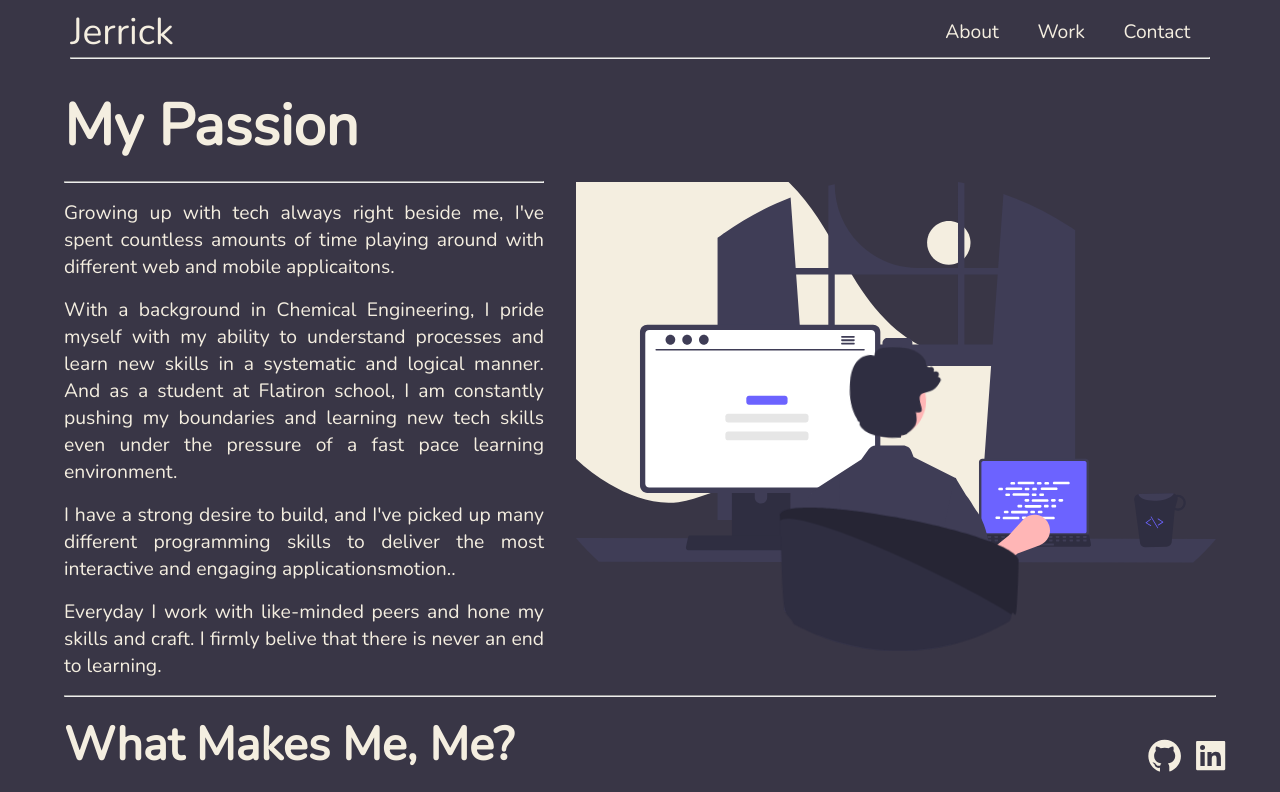
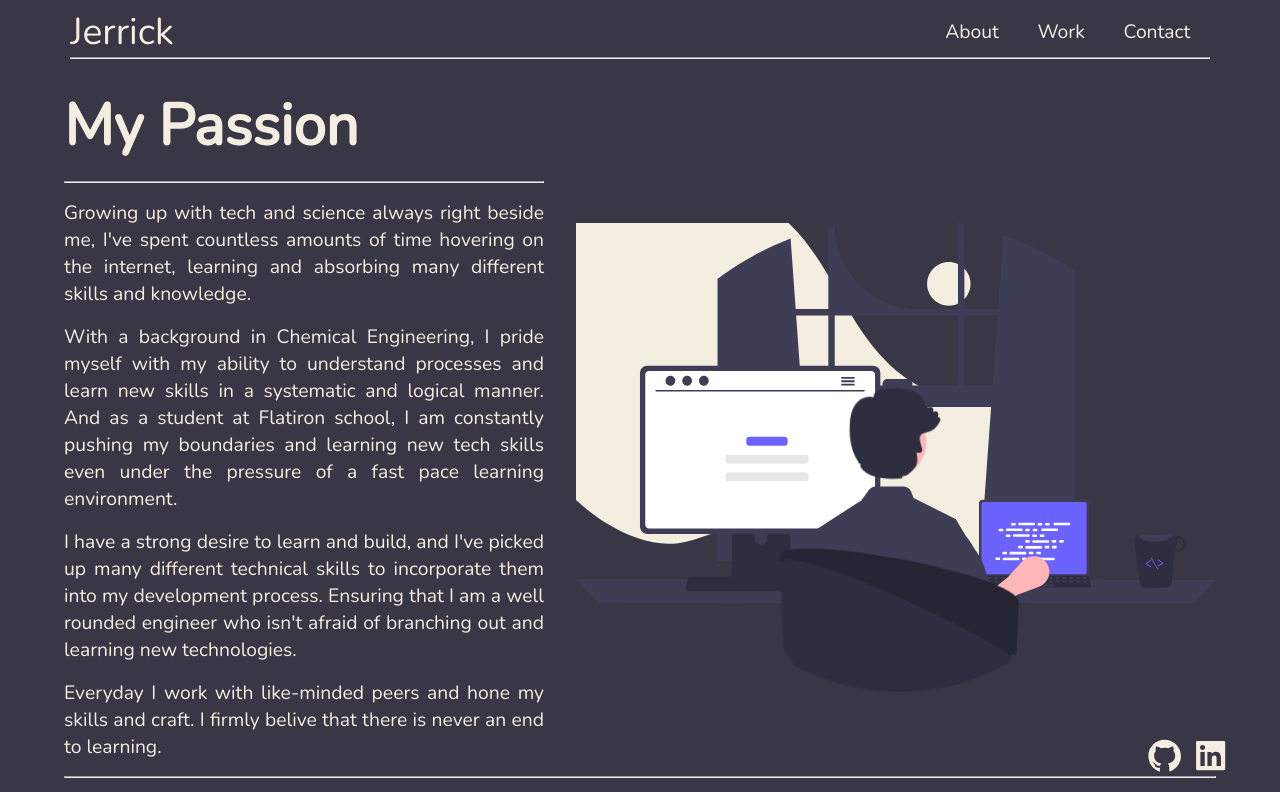
Before and after one commit to Jerricke/my-portfolio2.0, a React (Vite) app: page /about in a window 1280 px wide. Shown: the top 792 px of the page. Built offline with nearby package versions, Linux system fonts and the light colour scheme.

Commit message:
about changes

```diff
--- a/src/components/About_Main/About_Main.jsx
+++ b/src/components/About_Main/About_Main.jsx
@@ -26,9 +26,9 @@ export default function AboutMain() {
             animate={animation}
             transition={{ type: 'spring', delay: 0.6 }}
           >
-            Growing up with tech always right beside me, I&apos;ve spent
-            countless amounts of time playing around with different web and
-            mobile applicaitons.
+            Growing up with tech and science always right beside me, I&apos;ve
+            spent countless amounts of time hovering on the internet, learning
+            and absorbing many different skills and knowledge.
           </motion.p>
           <motion.p
             initial={initial}
@@ -46,9 +46,10 @@ export default function AboutMain() {
             animate={animation}
             transition={{ type: 'spring', delay: 0.8 }}
           >
-            I have a strong desire to build, and I&apos;ve picked up many
-            different programming skills to deliver the most interactive and
-            engaging applicationsmotion..
+            I have a strong desire to learn and build, and I&apos;ve picked up
+            many different technical skills to incorporate them into my
+            development process. Ensuring that I am a well rounded engineer who
+            isn't afraid of branching out and learning new technologies.
           </motion.p>
           <motion.p
             initial={initial}
@@ -112,7 +113,7 @@ export default function AboutMain() {
           solidified my love for making every coffee a beauitifully crafted
           drink.
         </p>
-        <h3 className="fade-in">A Gamer For Life</h3>
+        {/* <h3 className="fade-in">A Gamer For Life</h3>
         <p className="fade-in">
           I grew up with computers, and as far as I can remember, I&apos;ve
           always had a mouse in the grip of my palm. My passion for computers
@@ -123,7 +124,7 @@ export default function AboutMain() {
           <strong>gamifying my learning processes</strong>; I create arbitrary
           milestones, feeling as though I&apos;ve leveled up each time I learn a
           new tech skill, making learning so much fun!
-        </p>
+        </p> */}
       </div>
     </motion.div>
   );
```
